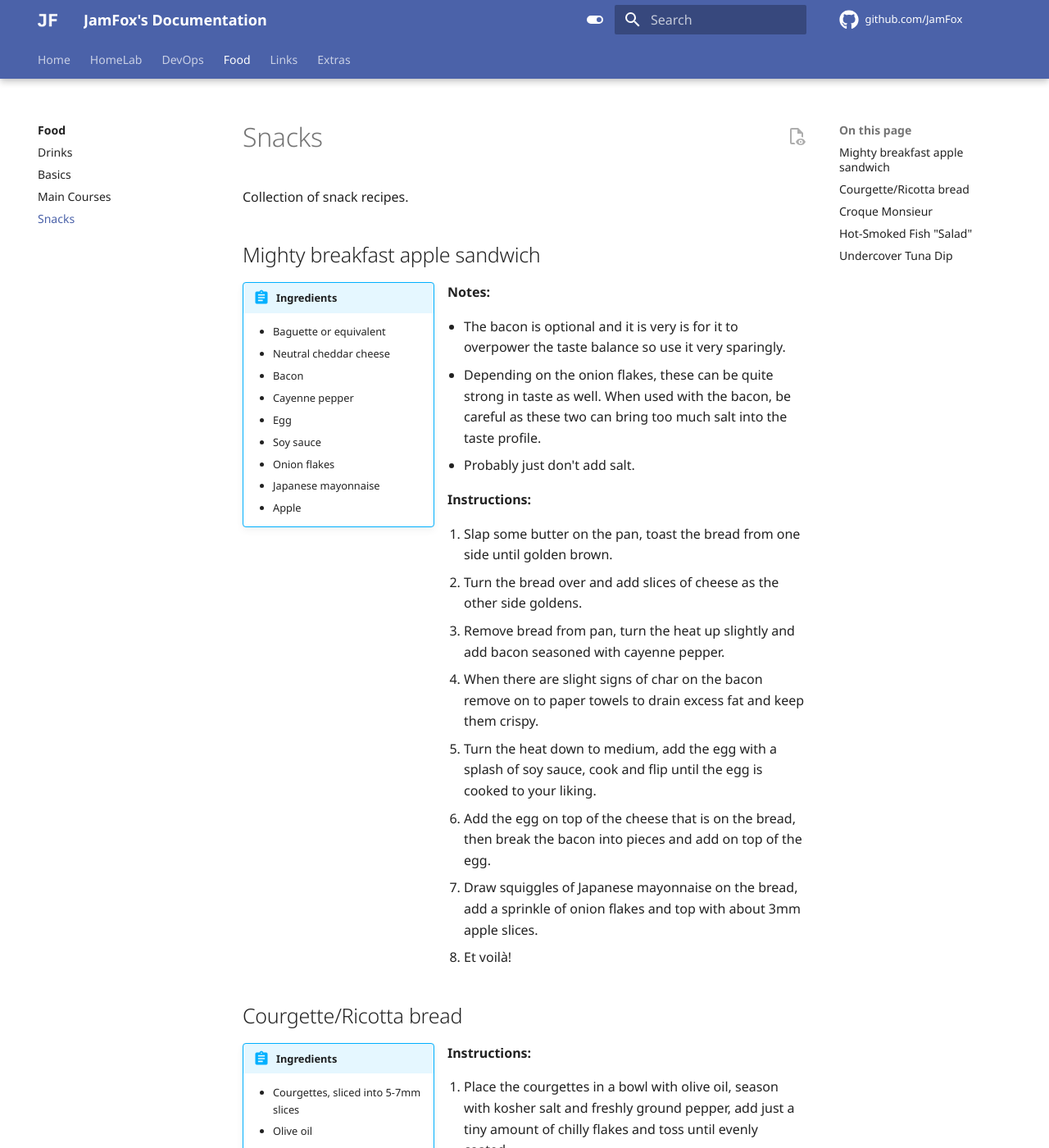
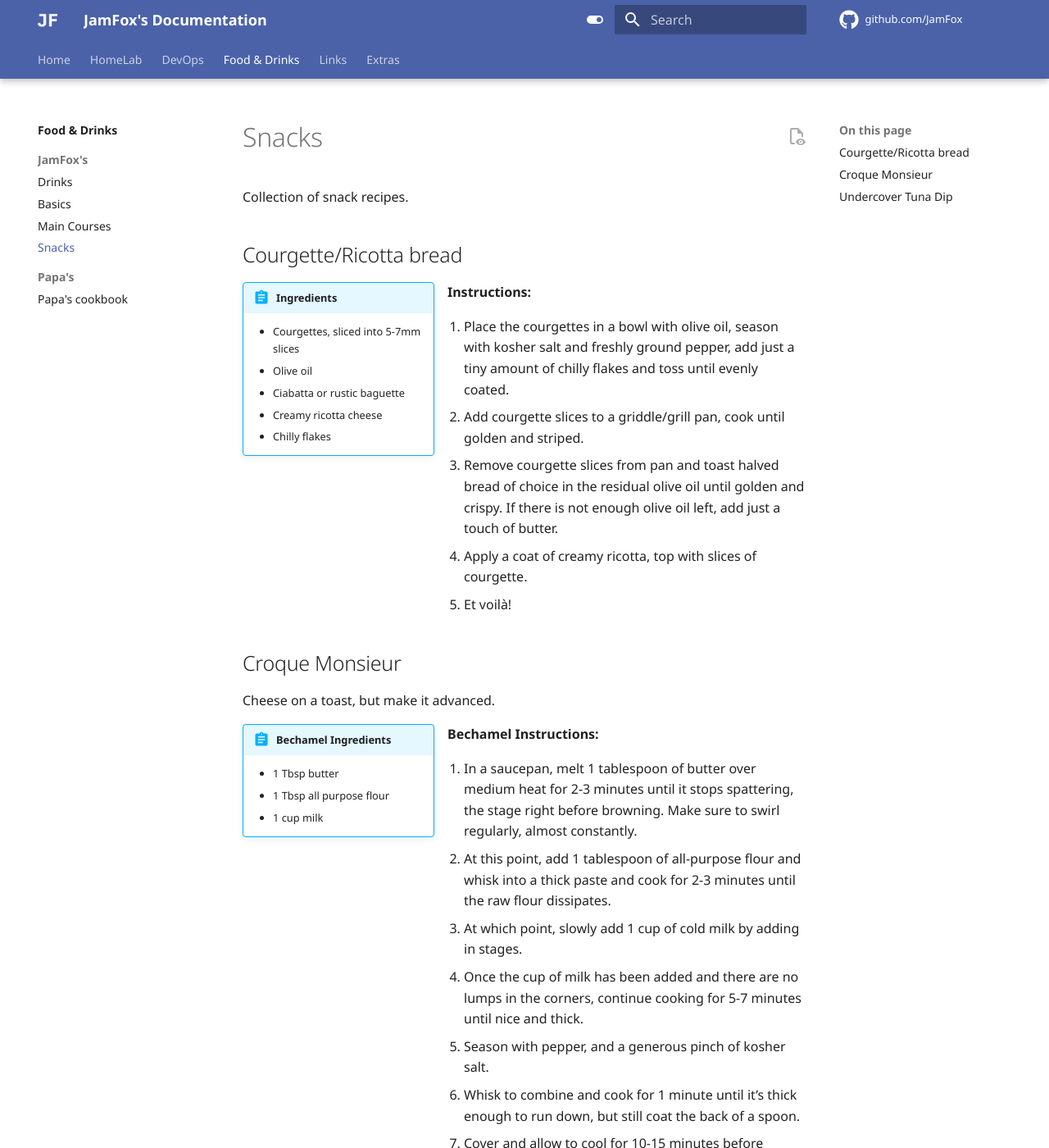
Before and after one commit to JamFox/docs.jamfox.dev, an MkDocs documentation site: the page built from docs/content/food/snacks.md, in a window 1280 px wide and 1400 px high. Shown: the whole window at 82% size. Built offline with MkDocs 1.6.1 and Material for MkDocs 9.7.7, drawn with Linux system fonts in a browser that asks for light colours; comment, search, counter and statistics services are not loaded; some of the changed text lies outside the part shown.

Commit message:
add papa cookbook

```diff
--- a/docs/content/food/snacks.md
+++ b/docs/content/food/snacks.md
@@ -3,36 +3,6 @@ title: "Snacks"
 ---
 
 Collection of snack recipes.
-
-## Mighty breakfast apple sandwich
-
-!!! abstract inline "Ingredients"
-    - Baguette or equivalent
-    - Neutral cheddar cheese
-    - Bacon
-    - Cayenne pepper
-    - Egg
-    - Soy sauce
-    - Onion flakes
-    - Japanese mayonnaise
-    - Apple
-
-**Notes:**
-
-- The bacon is optional and it is very is for it to overpower the taste balance so use it very sparingly.
-- Depending on the onion flakes, these can be quite strong in taste as well. When used with the bacon, be careful as these two can bring too much salt into the taste profile.
-- Probably just don't add salt.
-
-**Instructions:**
-
-1. Slap some butter on the pan, toast the bread from one side until golden brown.
-2. Turn the bread over and add slices of cheese as the other side goldens.
-3. Remove bread from pan, turn the heat up slightly and add bacon seasoned with cayenne pepper.
-4. When there are slight signs of char on the bacon remove on to paper towels to drain excess fat and keep them crispy.
-5. Turn the heat down to medium, add the egg with a splash of soy sauce, cook and flip until the egg is cooked to your liking.
-6. Add the egg on top of the cheese that is on the bread, then break the bacon into pieces and add on top of the egg.
-7. Draw squiggles of Japanese mayonnaise on the bread, add a sprinkle of onion flakes and top with about 3mm apple slices.
-8. Et voilà!
 
 ## Courgette/Ricotta bread
 
@@ -85,26 +55,6 @@ Cheese on a toast, but make it advanced.
 4. Place into a broiler or oven until thoroughly brown and bubbly.
 5. Et voilà!
 
-## Hot-Smoked Fish "Salad"
-
-Every time you're hosting for a group there's bound to be someone like me says things like "I don't really like seafood..." Well, this recipe is perfect for converting people to the Dark Side of seafood because it doesn't really taste very *fishy*. Fortunately it's dead simple to make so it will be no problem if the seafood-haters guests come looking for seconds.
-
-!!! abstract inline "Ingredients"
-    - 1 small hot-smoked fish (eg smoked sea bass)
-    - 4 eggs
-    - 1-2 (red) onions
-    - Fresh dill and chives
-    - Hellmann's (or other neutral) mayonnaise
-
-**Instructions:**
-
-1. Boil the eggs for 10 minutes, then cool under running cold water, peel and break the eggs with a fork.
-2. Peel and finely chop the onion. Clean the smoked fish and cut it into smaller pieces.
-3. Mix onion, chopped eggs, smoked fish and herbs in a bowl. Add enough mayonnaise to bind the ingredients together.
-4. If desired, season with salt and pepper.
-5. Slap the "salad" on some ciabatta or equivalent alternative and watch even the seafood haters devour it.
-6. Et voilà!
-
 ## Undercover Tuna Dip
 
 Sneak this next to the chips in a small bowl and watch as people unsuspectingly try and start loving it. Works best without telling people that it has tuna inside to avoid suspicions and hesitation, because the concept doesn't *seem* super appetizing, but will surely be devoured if anyone gets a taste.
--- a/mkdocs.yml
+++ b/mkdocs.yml
@@ -21,7 +21,7 @@ nav:
           - Hashicorp Packer: content/homelab/packer.md
           - Hashicorp Terraform: content/homelab/terraform.md
       - DNS:
-          - content/homelab/dns.md
+          - General DNS: content/homelab/dns.md
           - Dnsmasq: content/homelab/dnsmasq.md
       - Container Orchestration:
           - Hashicorp Consul: content/homelab/consul.md
@@ -46,12 +46,16 @@ nav:
           - Vault with Kerberos: content/devops/vaultkrb.md
       - AI:
           - Prompt Engineering: content/devops/prompteng.md
-  - Food:
+  - Food & Drinks:
       - content/food/index.md
-      - Drinks: content/food/drinks.md
-      - Basics: content/food/basics.md
-      - Main Courses: content/food/maincourses.md
-      - Snacks: content/food/snacks.md
+      - JamFox's:
+          - Drinks: content/food/drinks.md
+          - Basics: content/food/basics.md
+          - Main Courses: content/food/maincourses.md
+          - Snacks: content/food/snacks.md
+      - Papa's:
+          - Papa's cookbook: content/food/papacookbook.md
+
   - Links:
       - content/links/index.md
       - Essays & Articles: content/links/essays.md
```
Also changed, not shown: docs/content/food/papacookbook.md (added, +61 -0 lines).
